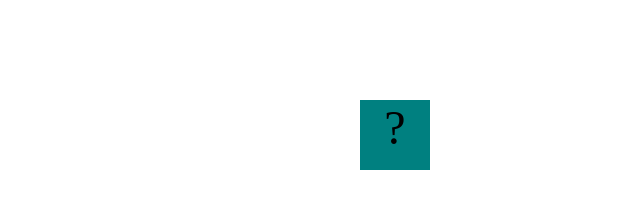
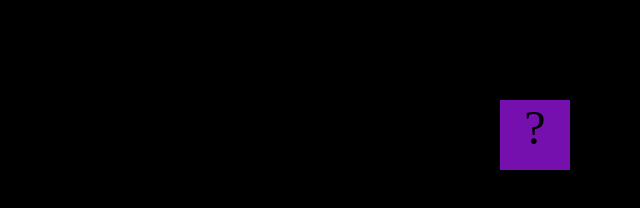
Before and after one commit to Brennan-frost/brennan-frost.github.io, a plain HTML site: page projects/bouncing-box/index.html in a window 1280 px wide. Shown: the whole page, without its empty margins (640-1280 px from the left). Drawn offline with Linux system fonts and the light colour scheme.

Commit message:
add bouncing box

```diff
--- a/projects/bouncing-box/index.html
+++ b/projects/bouncing-box/index.html
@@ -4,18 +4,19 @@
 	<meta charset="utf-8">
 	<title>Bouncing Box</title>
 	<script src="jquery.min.js"></script>
+	<body bgcolor=black>>
 	<style>
 		.box {
 			width: 70px;
 			height: 70px;
-			background-color: teal;
+			background-color: rgb(117, 16, 175);
 			font-size: 300%;
 			text-align: center;
 			user-select: none;
 			display: block;
 			position: absolute;
 			top: 100px;
-			left: 0px;  /* <--- Change me! */
+			left: 100px;  /* <--- Change me! */
 		}
 		.board{
 			height: 100vh;
@@ -62,8 +63,9 @@
 			//////////////////////////////////////////////////////////////////
 
 			// TODO 2 - Variable declarations
-			var positionX = 0;
-
+			var positionX = 400;
+            var points = 0
+			var speed = 10
 
 			/*
 			This Function will be called 20 times/second. Each time it is called,
@@ -71,10 +73,16 @@
 			turn it around!
 			*/
 			function update() {
-				positionX = positionX + 10;
+				positionX = positionX + speed;
 				moveBoxTo(positionX);
+				if (positionX > boardWidth){
+					speed= speed * -1
+				}
+				else if (positionX < 0 ){
+					speed= speed * -1
+				}
 
-			};
+}
 
 			/*
 			This Function will be called each time the box is clicked. Each time it is called,
@@ -82,8 +90,10 @@
 			the left side of the screen.
 			*/
 			function handleBoxClick() {
-				console.log(positionX)
-				positionX = 0;
+				positionX = positionX + 1;
+   				changeBoxText(points);
+				speed= speed * 1.1
+				points= points + 1
 				// Reassigning the positionX variable to 0 so that the box will move back to the left side of the screen
 
 			};
```
